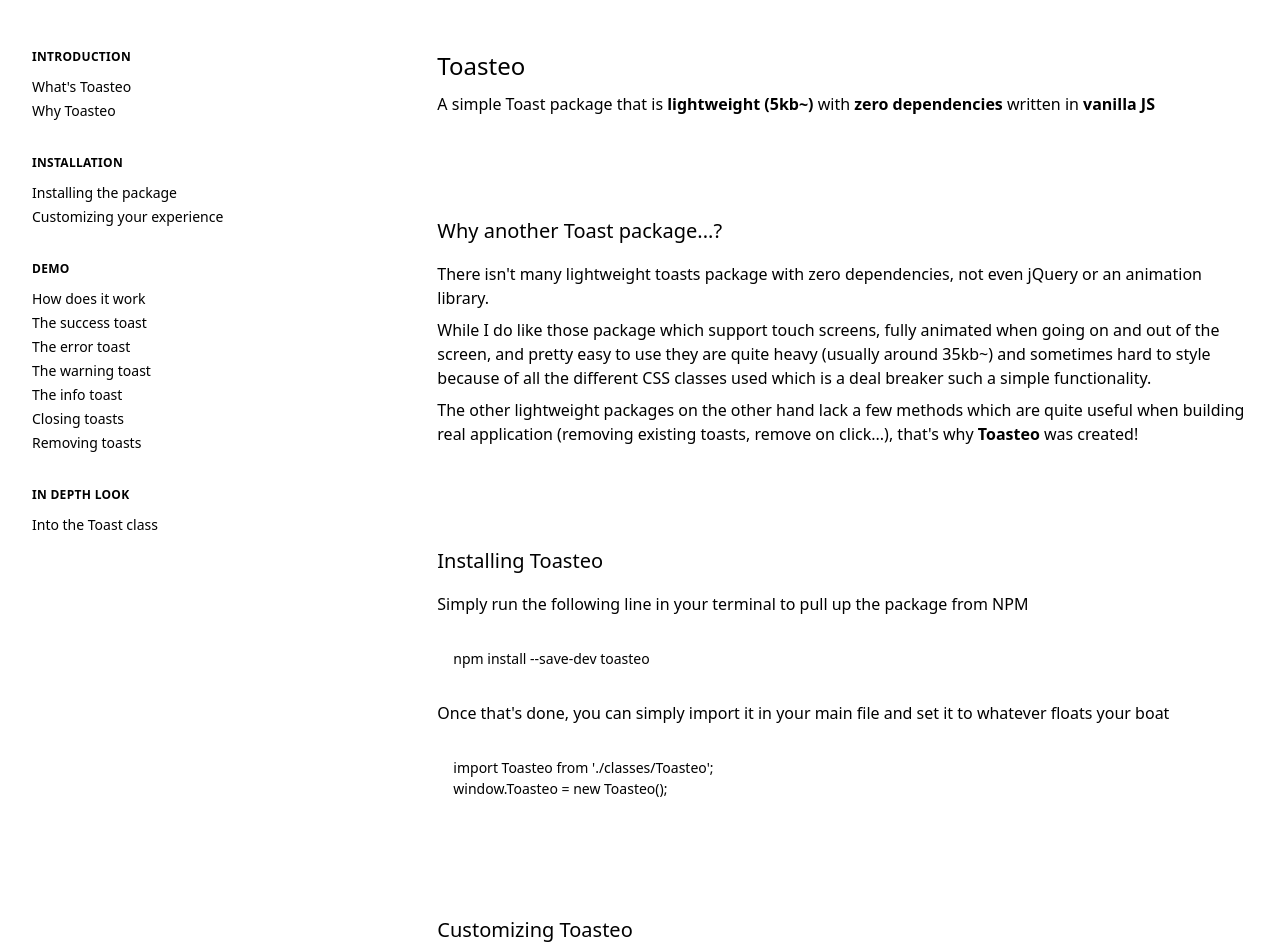
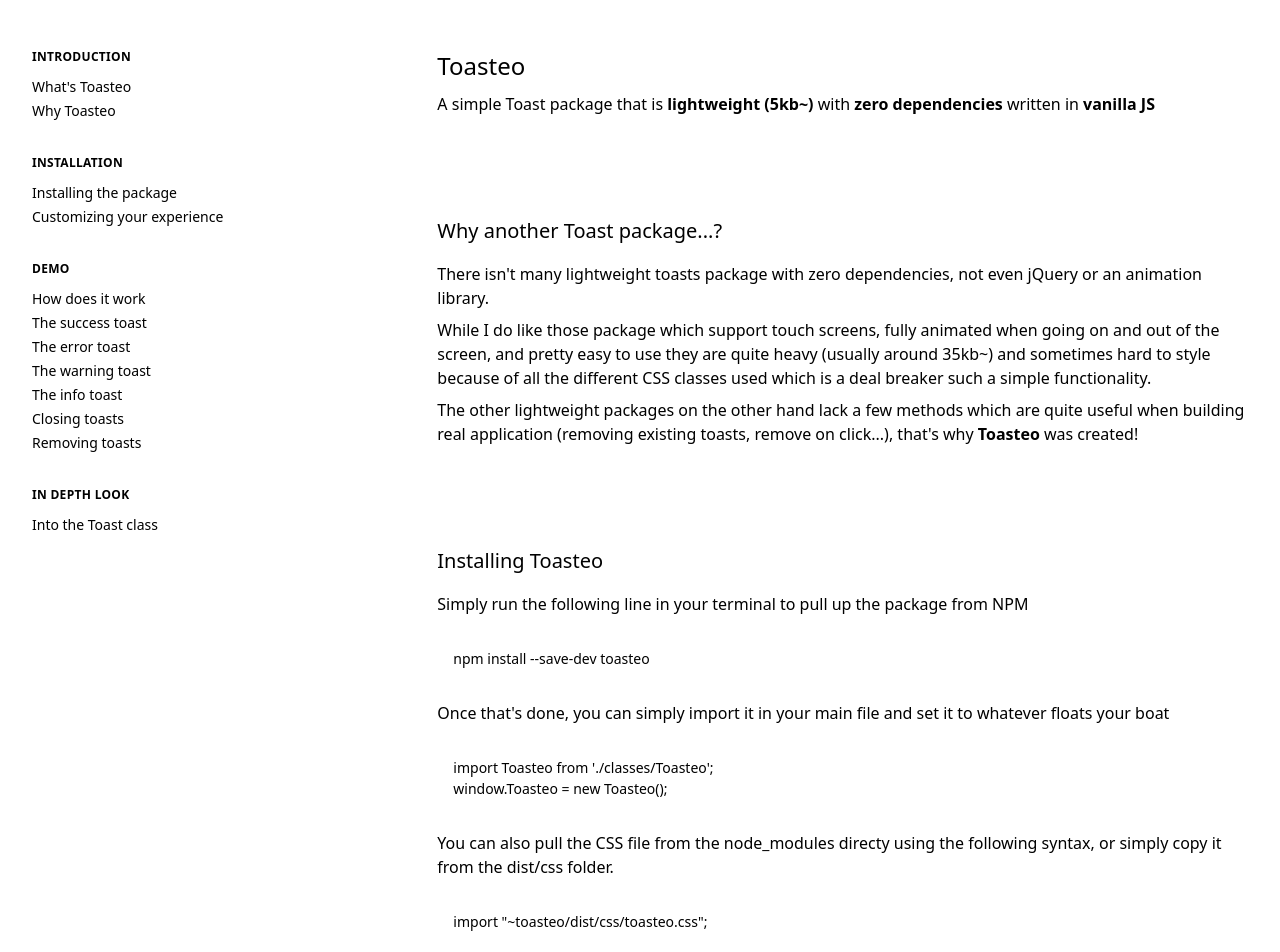
Before and after one commit to fhusquinet/toasteo-js, a website: page docs/index.html in a window 1280 px wide. Shown: the top 952 px of the page. Drawn offline with nearby package versions, Linux system fonts and the light colour scheme.

Commit message:
📝 CSS import
Added the docs for the CSS.

```diff
--- a/docs/index.html
+++ b/docs/index.html
@@ -158,6 +158,14 @@
                                 <p class="text-sm text-grey-dark">
                                     import Toasteo from './classes/Toasteo';<br/>
                                     window.Toasteo = new Toasteo();
+                                </p>
+                            </div>
+                            <p class="mt-4 font-thin text-grey-dark">
+                                You can also pull the CSS file from the node_modules directy using the following syntax, or simply copy it from the dist/css folder.
+                            </p>
+                            <div class="mt-4 p-4 bg-blue-lightest rounded leading-normal">
+                                <p class="text-sm text-grey-dark">
+                                    import "~toasteo/dist/css/toasteo.css";
                                 </p>
                             </div>
                         </div>
```
Also changed, not shown: README.md.
